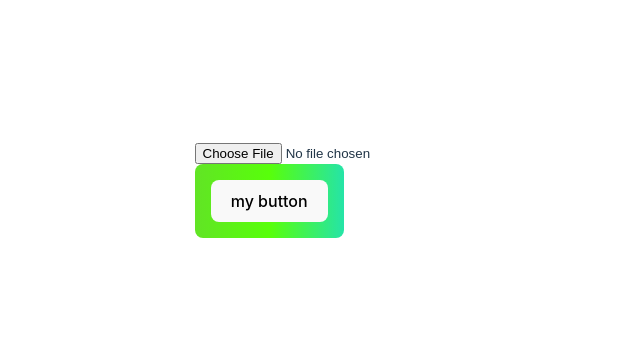
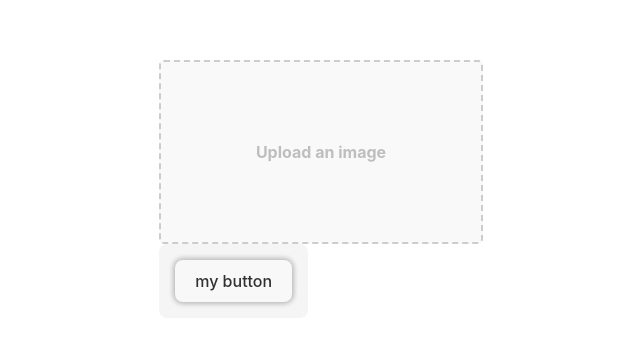
Before and after one commit to harvmaster/PrettyShots-React, a Preact app: page / in a window 1280 px wide. Shown: the part 211-558 px from the top of the page, without its empty margins (319-959 px from the left). Built offline with nearby package versions, Linux system fonts and the light colour scheme.

Commit message:
Created css file for ImageUpload

```diff
--- a/src/app.tsx
+++ b/src/app.tsx
@@ -1,13 +1,10 @@
 import { useState } from 'preact/hooks'
-import preactLogo from './assets/preact.svg'
-import viteLogo from '/vite.svg'
 import './app.css'
 
 import { ImageUpload } from './components/ImageUpload'
 import { ShotButton } from './components/ShotButton'
 
 export function App() {
-  const [count, setCount] = useState(0)
 
   return (
     <>
--- /dev/null
+++ b/src/components/ImageUpload/ImageUpload.css
@@ -0,0 +1,68 @@
+.file-upload-input {
+  width: 100%;
+  height: 100%;
+  min-width: fit-content;
+  min-height: fit-content;
+  position: absolute;
+  top: 0;
+  left: 0;
+  opacity: 0;
+  cursor: pointer;
+}
+
+.file-upload-container {
+  width: auto;
+  height: auto;
+  min-width: 20em;
+  aspect-ratio: 16/9;
+  position: relative;
+  display: flex;
+  justify-content: center;
+  align-items: center;
+  border: 2px dashed #ccc;
+  border-radius: 5px;
+  background-color: #f9f9f9;
+  color: #bebebe;
+  font-weight: bold;
+  transition: all 0.3s;
+}
+
+.file-upload-container:hover {
+  background-color: #f1f1f1;
+  border: 2px dashed #aaa;
+  color: #878787;
+}
+
+.image-preview-container {
+  width: 100%;
+  height: 100%;
+  max-height: 5em;
+  max-width: 100%;
+  position: relative;
+  display: flex;
+  justify-content: center;
+  align-items: center;
+  overflow: hidden;
+}
+
+.image-preview {
+  /* height: 100%; */
+  max-width: 20em;
+  aspect-ratio: 16/9;
+  object-fit: cover;
+}
+
+/* .file-upload-button {
+  width: 100%;
+  height: 100%;
+  min-width: fit-content;
+  min-height: fit-content;
+  position: absolute;
+  top: 0;
+  left: 0;
+  cursor: pointer;
+  transition: all 0.3s;
+}
+.file-upload-button:hover {
+  background-color: rgba(0, 0, 0, 0.1);
+} */
--- a/src/components/ImageUpload/index.tsx
+++ b/src/components/ImageUpload/index.tsx
@@ -1,4 +1,5 @@
 import { useState } from 'preact/hooks'
+import './ImageUpload.css'
 
 export function ImageUpload() {
   const [file, setFile] = useState<File | undefined>()
@@ -11,10 +12,67 @@ export function ImageUpload() {
     setFile(e.target.files[0])
   }
 
+
+  const getWidth = (f: File) => {
+    return new Promise((resolve, reject) => {
+      const reader = new FileReader()
+      reader.onload = (e) => {
+        if (!e.target) return
+        if (!(e.target instanceof FileReader)) return
+        const img = new Image()
+        img.onload = () => {
+          resolve(img.width)
+        }
+        img.src = e.target.result as string
+      }
+      reader.readAsDataURL(f)
+    })
+  }
+
+  const getImageWidth = async () => {
+    if (!file) return
+    const width = await getWidth(file)
+    console.log(width)
+  }
+
+  const getImageDimenstions = (f: File): Promise<{ width: number, height: number }> => {
+    return new Promise((resolve, reject) => {
+      const reader = new FileReader()
+      reader.onload = (e) => {
+        if (!e.target) return
+        if (!(e.target instanceof FileReader)) return
+        const img = new Image()
+        img.onload = () => {
+          resolve({
+            width: img.width,
+            height: img.height
+          })
+        }
+        img.src = e.target.result as string
+      }
+      reader.readAsDataURL(f)
+    })
+  }
+
+  const calculateContainerWidth = async (ratio: number) => {
+    if (!file) return
+    const { width, height } = await getImageDimenstions(file)
+    console.log(width, height)
+    const containerWidth = width * ratio
+    console.log(containerWidth)
+
+  }
+
+
   return (
     <>
-      <div>
-        <input type="file" onChange={handleFileChange} />
+      <div class="file-upload-container">
+        <input class="file-upload-input" type="file" onChange={handleFileChange} />
+        <span class="file-upload-label">Upload an image</span>
+      </div>
+
+      <div class="image-preview-container">
+        {file && <img class="image-preview" src={URL.createObjectURL(file)} onLoad={() =>  calculateContainerWidth(1) }/>}
       </div>
     </>
   )
--- a/src/components/ShotButton/index.tsx
+++ b/src/components/ShotButton/index.tsx
@@ -65,23 +65,31 @@ export function ShotButton() {
   const buttonBackgroundColors = useRef<string[]>([])
   buttonBackgroundColors.current = getRandomColors()
 
-  const buttonStyles = {
-    background: `linear-gradient(90deg, ${buttonBackgroundColors.current[0]}, ${buttonBackgroundColors.current[1]}, ${buttonBackgroundColors.current[2]})`,
+  const buttonContainerStyles = {
+    // background: `linear-gradient(90deg, ${buttonBackgroundColors.current[0]}, ${buttonBackgroundColors.current[1]}, ${buttonBackgroundColors.current[2]})`,
+    background: `rgb(245 245 245)`,
     padding: '1em',
     border: 'none',
     borderRadius: '0.5em',
     color: 'white',
     fontSize: '1em',
     fontWeight: 'bold',
-    cursor: 'pointer',
+    // cursor: 'pointer',
     width: 'fit-content'
+  }
+
+  const buttonStyles = {
+    // background: 'transparent',
+    opacity: 0.8,
+    backgroundFilter: 'blur(5px)',
+    boxShadow: '0 0 5px 2px rgba(0, 0, 0, 0.3)',
   }
 
   return (
     <>
-      <div style={{ ...buttonStyles }}>
+      <div style={{ ...buttonContainerStyles }}>
       {/* <div style={{ backgroundImage: `linear-gradient(90deg, ${buttonBackgroundColors.current[0], buttonBackgroundColors.current[1]})`, padding: '1em' }}> */}
-        <button>my button</button>
+        <button style={{ ...buttonStyles }}>my button</button>
       </div>
     </>
   )
```
